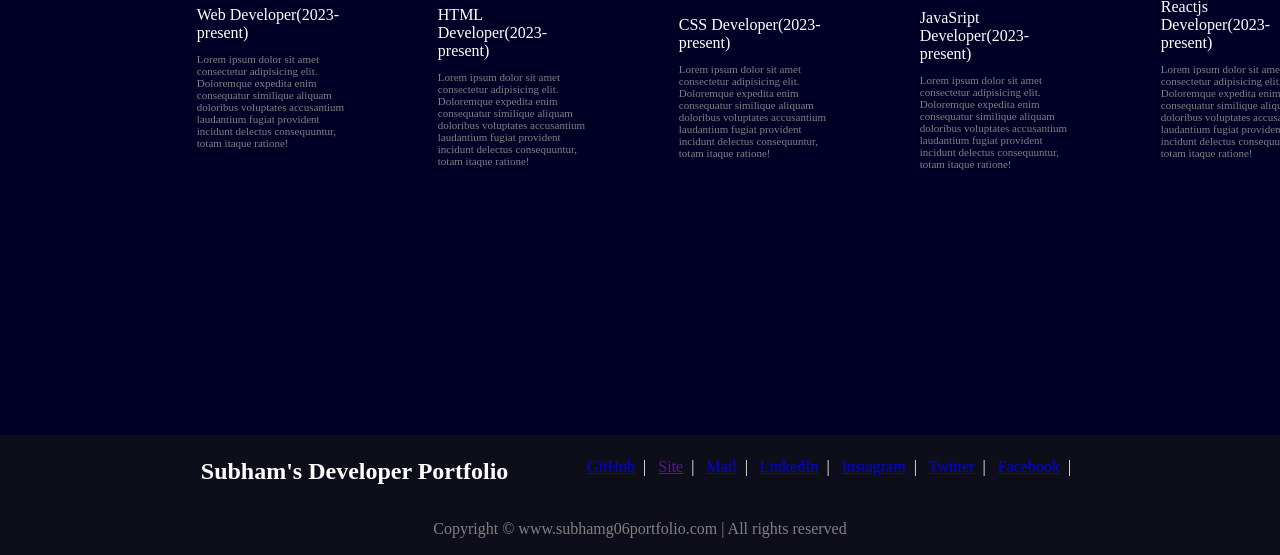
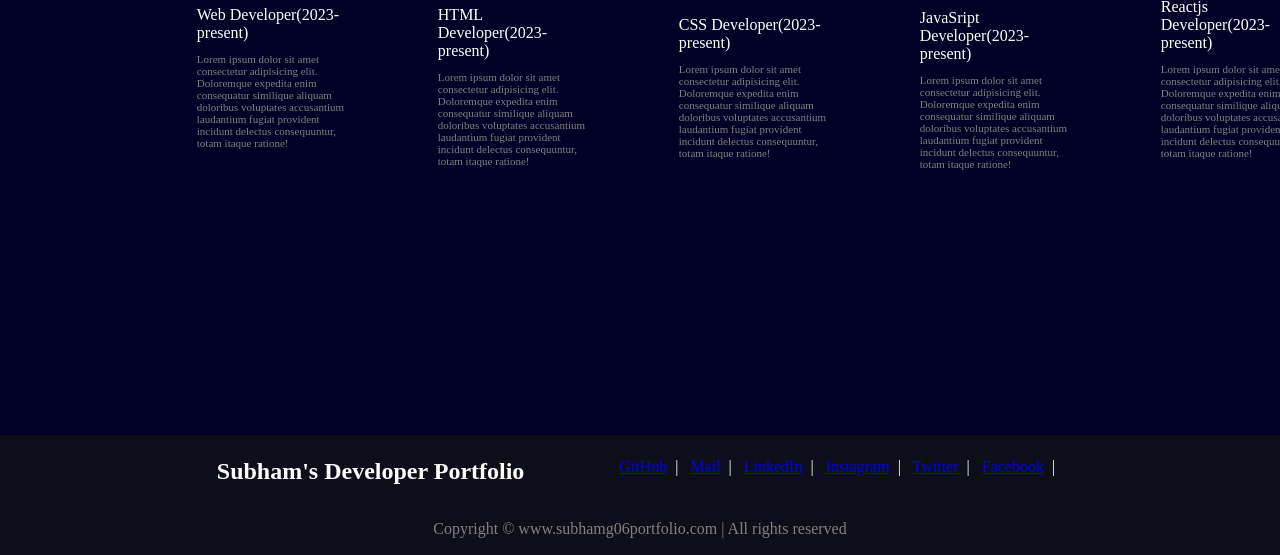
Before and after one commit to subhamg6/subhamg6, a plain HTML site: page index.html in a window 1280 px wide. Shown: the part 1778-2333 px from the top of the page. Drawn offline with nearby package versions, Linux system fonts and the light colour scheme.

Commit message:
Update index.html

```diff
--- a/index.html
+++ b/index.html
@@ -327,7 +327,6 @@
             <div class="footer-second">
                 <ul>
                     <a href="https://github.com/subhamg6" target="_blank">GitHub</a>&nbsp;&nbsp;|&nbsp;&nbsp;
-                    <a href="" target="_blank">Site</a>&nbsp;&nbsp;|&nbsp;&nbsp;
                     <a href="mailto:subham60027@gmail.com" target="_blank">Mail</a>&nbsp;&nbsp;|&nbsp;&nbsp;
                     <a href="https://www.linkedin.com/in/subham-gupta-aa788224b?utm_source=share&utm_campaign=share_via&utm_content=profile&utm_medium=android_app"
                         target="_blank">LinkedIn</a>&nbsp;&nbsp;|&nbsp;&nbsp;
```
